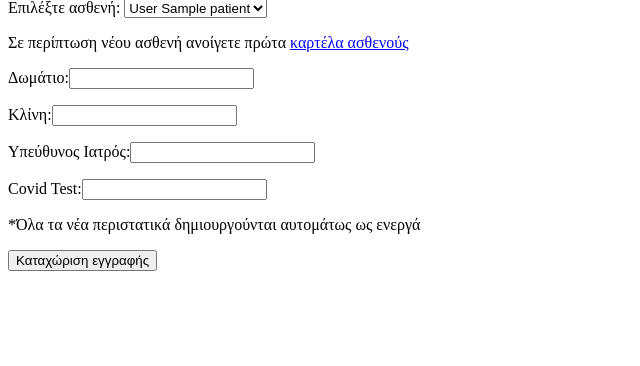
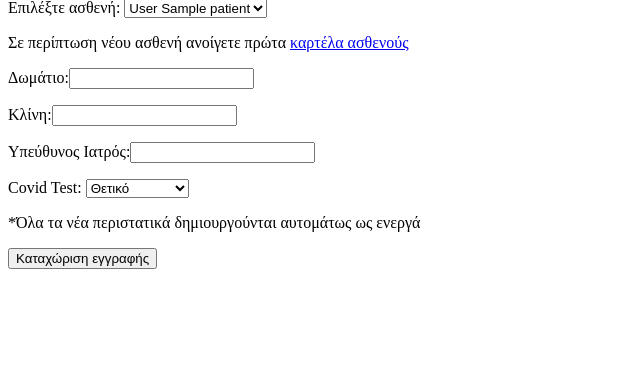
Before and after one commit to Rasty-90/flask-python-api-app, a Flask app: template templates/newCase.html in a window 1280 px wide. Shown: the part 135-501 px from the top of the page, without its empty margins (0-640 px from the left). Run offline with Flask 2, Linux system fonts and the light colour scheme; the template is opened without the code that fills it: most values are stand-ins (such as "Sample title", 1, 10 or a date in 2020).

Commit message:
covid dropdown in html

```diff
--- a/app.py
+++ b/app.py
@@ -47,9 +47,10 @@ def newCase():
                 "roomn": roomn,
                 "bedn": bedn,
                 "doctor": doctor,
+                "status": "true",
                 "covidStatus":covidStatus
             }
-        print(newCase)
+        r = requests.post('http://127.0.0.1:5000/cases', json = newCase)
         return render_template("success.html", title='Επιτυχής εγγραφή')
     else:
         return render_template("newCase.html", title='Νέο περιστατικό',patients=patients)
--- a/templates/newCase.html
+++ b/templates/newCase.html
@@ -15,7 +15,12 @@
     <p>Δωμάτιο:<input type='text' name="roomn"></input></p>
     <p>Κλίνη:<input type='text' name="bedn"></input></p>
     <p>Υπεύθυνος Ιατρός:<input type='text' name="doctor"></input></p>
-    <p>Covid Test:<input type='text' name="covidStatus"></input></p>
+    <label for="covidStatus">Covid Test:</label>
+    <select id="covidStatus" name="covidStatus">
+      <option value="Θετικό">Θετικό</option>
+      <option value="Αρνητικό">Αρνητικό</option>
+      <option value="Αδιευκρίνιστο">Αδιευκρίνιστο</option>
+    </select>
     <p>*Όλα τα νέα περιστατικά δημιουργούνται αυτομάτως ως ενεργά</p>
     <input type="submit" name="sumbit" value="Καταχώριση εγγραφής"/>
     </form>
```
